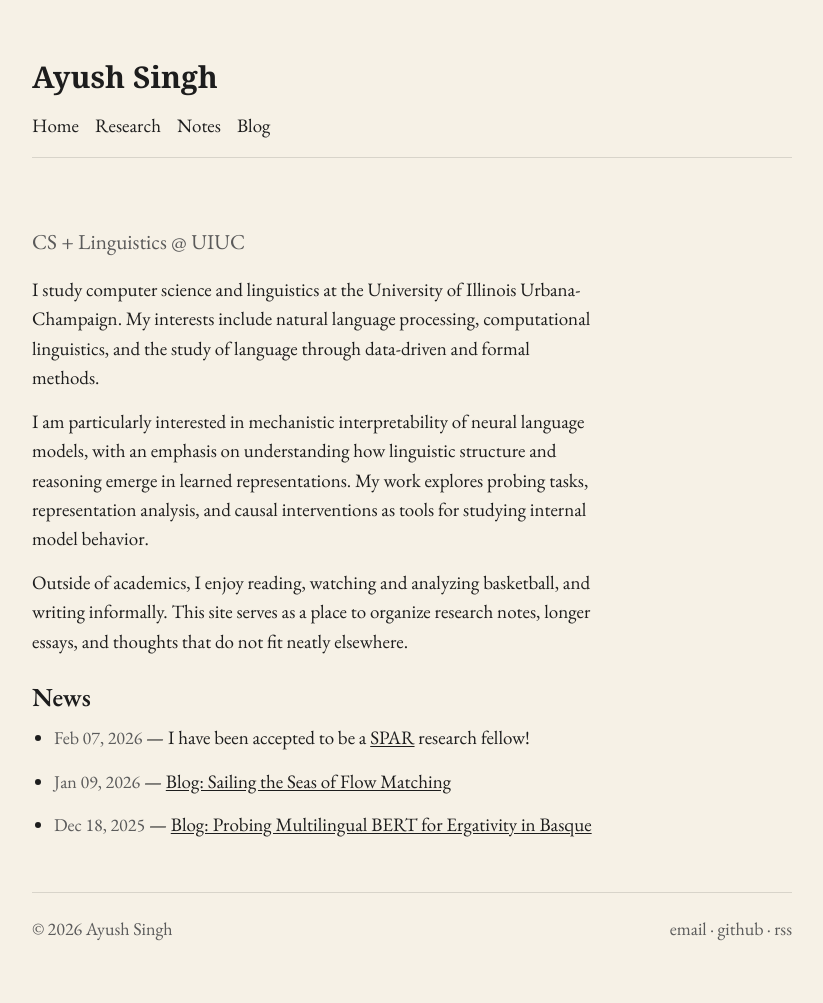
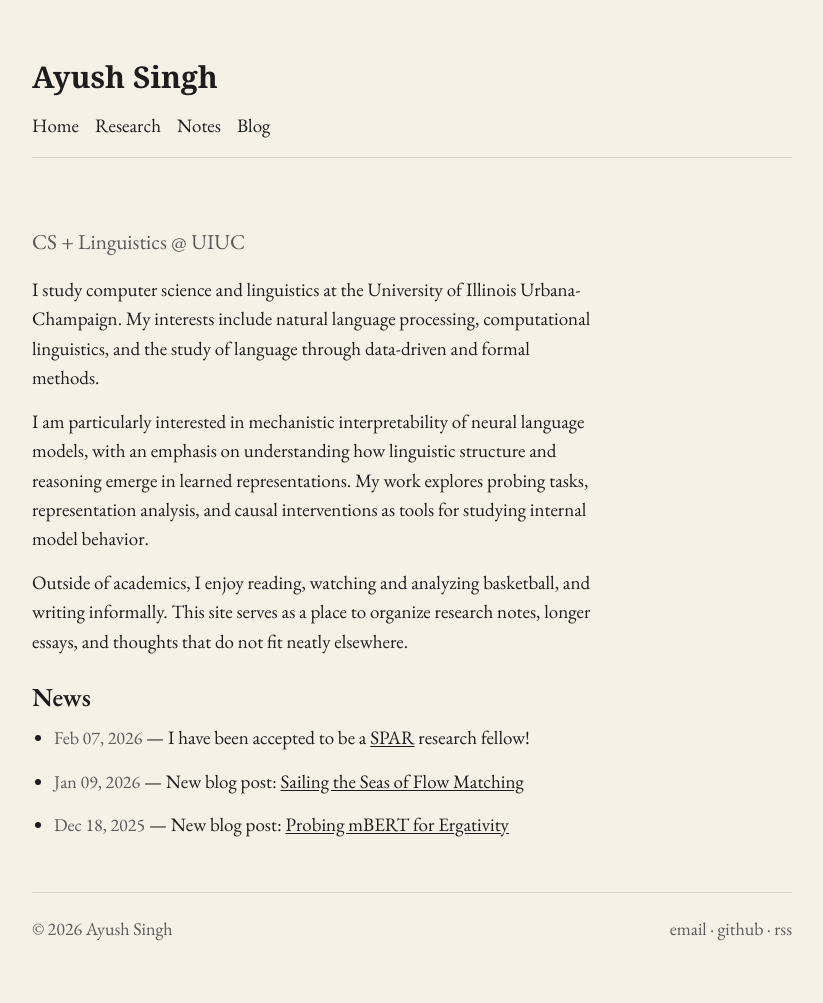
Before and after one commit to AyushSingh42/ayushsingh42.github.io, a Jekyll site: the page built from index.md, in a window 1280 px wide. Shown: the whole page, without its empty margins (84-907 px from the left). Built offline with Jekyll 4.4.1, drawn with Linux system fonts in a browser that asks for light colours; some web fonts are replaced.

Commit message:
made blog posts be a part of news.yaml

```diff
--- a/_data/news.yaml
+++ b/_data/news.yaml
@@ -1,2 +1,8 @@
 - date: 2026-02-07
   content: "I have been accepted to be a [SPAR](https://sparai.org/) research fellow!"
+
+- date: 2026-01-09
+  content: "New blog post: [Sailing the Seas of Flow Matching](/blog/2026/01/09/sailing-the-seas-of-flow-matching)"
+
+- date: 2025-12-18
+  content: "New blog post: [Probing mBERT for Ergativity](/blog/2025/12/18/probing-mbert-ergativity)"
--- a/index.md
+++ b/index.md
@@ -12,8 +12,7 @@ Outside of academics, I enjoy reading, watching and analyzing basketball, and wr
 
 ## News
 
-{% assign all_items = site.posts | concat: site.data.news %}
-{% assign all_news = all_items | sort: 'date' | reverse %}
+{% assign all_news = site.data.news | sort: 'date' | reverse %}
 {% for item in all_news limit: 5 %}
-- <span class="small">{{ item.date | date: "%b %d, %Y" }}</span> — {% if item.url %}[Blog: {{ item.title }}]({{ item.url | relative_url }}){% else %}{{ item.content | markdownify | remove: '<p>' | remove: '</p>' }}{% endif %}
+- <span class="small">{{ item.date | date: "%b %d, %Y" }}</span> — {{ item.content | markdownify | remove: '<p>' | remove: '</p>' }}
 {% endfor %}
```
